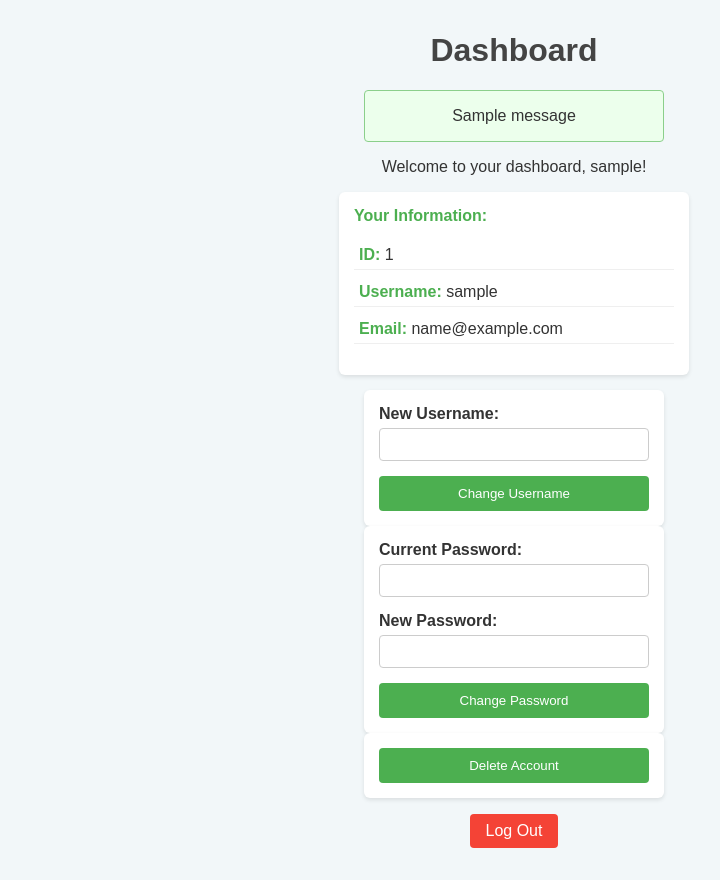
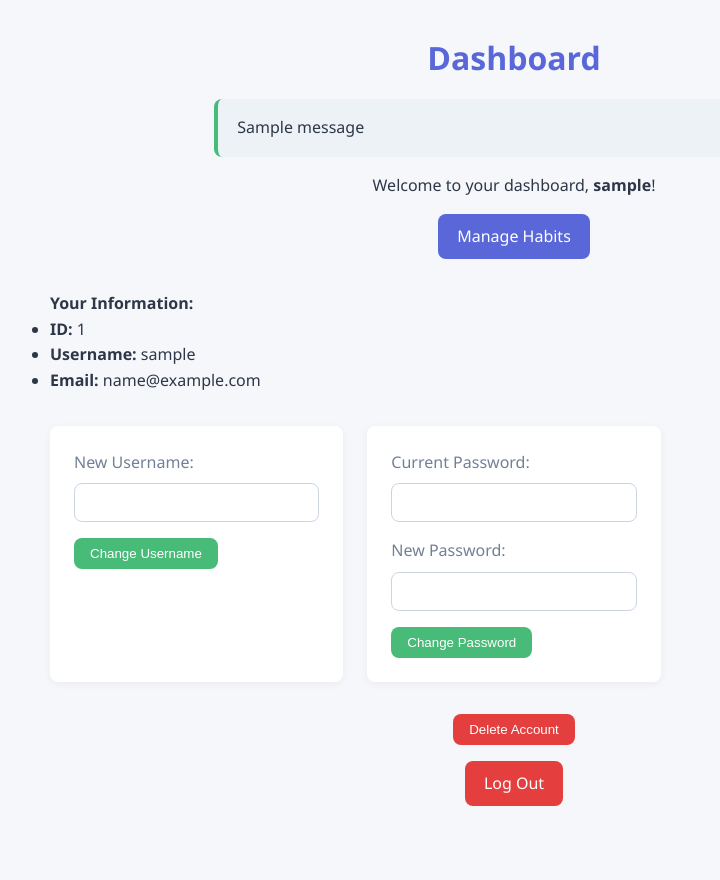
Before and after one commit to andriigora/MindSetGo, a Flask app: page /dashboard in a window 1280 px wide. Shown: the whole page, without its empty margins (126-846 px from the left). After the commit the page ends 806 px from the top, so only its background shows below. Run offline with Flask 3, Linux system fonts and the light colour scheme; the visitor is signed in with stand-in values (Sample User, id 1); tables that the repository leaves empty hold one stand-in row (values such as "Sample post"); one stand-in notice (Sample message) is shown; parts of the project's set-up code (start-up, migrations or seed data) failed here and were passed over.

Commit message:
v0.4 (Habits CRUD)

```diff
--- a/app.py
+++ b/app.py
@@ -2,12 +2,15 @@ from flask import Flask, render_template, request, redirect, url_for, session, f
 from flask_sqlalchemy import SQLAlchemy
 from flask_bcrypt import Bcrypt
 from config import SETTINGS
+from flask_migrate import Migrate
+from datetime import date, timedelta
+from sqlalchemy import func
 
-
-app = Flask(__name__)
+app = Flask(__name__, instance_relative_config=True)
 app.config.update(SETTINGS)
 db = SQLAlchemy(app)
 bcrypt = Bcrypt(app)
+migrate = Migrate(app, db)
 
 class User(db.Model):
     id = db.Column(db.Integer, primary_key=True)  # Unique user id
@@ -34,7 +37,7 @@ def register():
             db.session.commit()
             flash('Account created successfully. Please log in.', 'success')
             return redirect(url_for('login'))
-        except Exception as e:
+        except Exception:
             # In case of error (like duplicate username/email), roll back the session.
             db.session.rollback()
             flash('Error: Username or email may already exist.', 'danger')
@@ -139,6 +142,129 @@ def logout():
     return redirect(url_for('login'))
 
 
+class Habit(db.Model):
+    id = db.Column(db.Integer, primary_key=True)
+    user_id = db.Column(db.Integer, db.ForeignKey('user.id'), nullable=False)
+    name = db.Column(db.String(120), nullable=False)
+    frequency = db.Column(db.String(50), nullable=False)   # 'daily' or 'weekly'
+    goal = db.Column(db.Integer, nullable=False)
+    status = db.Column(db.Boolean, default=True)
+    created_at = db.Column(db.Date, nullable=False, default=date.today)
+
+    progresses = db.relationship('Progress', backref='habit', cascade='all, delete-orphan')
+
+    def __repr__(self):
+        return f"<Habit {self.name}>"
+
+class Progress(db.Model):
+    id = db.Column(db.Integer, primary_key=True)
+    habit_id = db.Column(db.Integer, db.ForeignKey('habit.id'), nullable=False)
+    date = db.Column(db.Date, nullable=False, default=date.today)
+    count = db.Column(db.Integer, nullable=False, default=0)
+
+    __table_args__ = (
+        db.UniqueConstraint('habit_id', 'date', name='unique_daily_progress'),
+     ) # for any given habit and date there can be at most one row
+
+    def __repr__(self):
+        return f"<Progress Habit:{self.habit_id} on {self.date} = {self.count}>"
+
+def require_login():
+    if 'user_id' not in session:
+        flash('Please log in.', 'warning')
+        return redirect(url_for('login'))
+
+@app.route('/habits', methods=['GET', 'POST'])
+def habits():
+    if 'user_id' not in session:
+        return redirect(url_for('login'))
+    user = User.query.get(session['user_id'])
+
+    if request.method == 'POST':
+        return redirect(url_for('habits'))
+
+    habits = Habit.query.filter_by(user_id=user.id).all()
+    today = date.today()
+
+    p_today = Progress.query.filter_by(date=today).all()
+    done_today = {p.habit_id for p in p_today}
+    progress_today = {p.habit_id: p.count for p in p_today}
+
+    week_start = today - timedelta(days=today.weekday())
+    weekly_progress = {}
+    for h in habits:
+        if h.frequency == 'weekly':
+            total = db.session.query(
+                func.coalesce(func.sum(Progress.count), 0)
+            ).filter(
+                Progress.habit_id == h.id,
+                Progress.date >= week_start,
+                Progress.date <= today
+            ).scalar()
+            weekly_progress[h.id] = total or 0
+        else:
+            weekly_progress[h.id] = progress_today.get(h.id, 0)
+
+    return render_template(
+        'habits.html',
+        habits=habits,
+        done_today=done_today,
+        progress_today=progress_today,
+        weekly_progress=weekly_progress,
+        week_start=week_start
+    )
+
+@app.route('/habits/<int:habit_id>/edit', methods=['POST'])
+def edit_habit(habit_id):
+    habit = Habit.query.get_or_404(habit_id)
+    if habit.user_id != session.get('user_id'):
+        flash('Not authorized.', 'danger')
+        return redirect(url_for('habits'))
+
+    habit.name = request.form['name']
+    habit.frequency = request.form['frequency']
+    habit.goal = int(request.form['goal'])
+    db.session.commit()
+    flash('Habit updated.', 'success')
+    return redirect(url_for('habits'))
+
+@app.route('/habits/<int:habit_id>/delete', methods=['POST'])
+def delete_habit(habit_id):
+    habit = Habit.query.get_or_404(habit_id)
+    if habit.user_id != session.get('user_id'):
+        flash('Not authorized.', 'danger')
+        return redirect(url_for('habits'))
+    db.session.delete(habit)
+    db.session.commit()
+    flash('Habit deleted.', 'info')
+    return redirect(url_for('habits'))
+
+@app.route('/habits/<int:habit_id>/complete', methods=['POST'])
+def complete_habit(habit_id):
+    if 'user_id' not in session:
+        return redirect(url_for('login'))
+    habit = Habit.query.get_or_404(habit_id)
+    if habit.user_id != session.get('user_id'):
+        flash('How did you get here?!', 'danger')
+        return redirect(url_for('habits'))
+    today = date.today()
+    try:
+        count = int(request.form.get('count', 0))
+    except ValueError:
+        flash('Write number.', 'warning')
+        return redirect(url_for('habits'))
+
+    progress = Progress.query.filter_by(habit_id=habit_id, date=today).first()
+    if not progress:
+        progress = Progress(habit_id=habit_id, date=today, count=count)
+        db.session.add(progress)
+    else:
+        progress.count = count
+
+    db.session.commit()
+    flash(f"Save: «{habit.name}» – {count} from {habit.goal}", 'success')
+    return redirect(url_for('habits'))
+
 if __name__ == '__main__':
     db.create_all()
     app.run()
--- a/static/style.css
+++ b/static/style.css
@@ -1,131 +1,263 @@
-/*----------------The file style.css IS AI generated----------------*/
-* {
-    box-sizing: border-box;
-}
-/*---------------- Global Styles ----------------*/
-body {
-    font-family: Arial, sans-serif;
-    margin: 2em;
-    background-color: #f2f7f9;
-    color: #333;
+/* ==============================================
+
+    !AI!
+   Root Variables & Base Reset
+   ============================================== */
+:root {
+  --color-bg: #f5f7fa;
+  --color-surface: #ffffff;
+  --color-primary: #5a67d8;
+  --color-primary-hover: #434190;
+  --color-secondary: #48bb78;
+  --color-secondary-hover: #2f855a;
+  --color-text: #2d3748;
+  --color-muted: #718096;
+  --color-error: #e53e3e;
+  --radius: 0.5rem;
+  --shadow: 0 2px 8px rgba(0,0,0,0.05);
+  --transition: 0.2s ease-in-out;
 }
 
-h1, h2, h3 {
-    text-align: center;
-    color: #444;
+*,
+*::before,
+*::after {
+  box-sizing: border-box;
+  margin: 0; padding: 0;
 }
 
-/*---------------- Form Styles ----------------*/
+body {
+  font-family: 'Segoe UI', Roboto, sans-serif;
+  background-color: var(--color-bg);
+  color: var(--color-text);
+  line-height: 1.6;
+  min-height: 100vh;
+}
+
+/* ==============================================
+   Layout Helpers
+   ============================================== */
+.container {
+  max-width: 960px;
+  margin: 2rem auto;
+  padding: 0 1rem;
+}
+
+.cards {
+  display: grid;
+  grid-template-columns: repeat(auto-fill, minmax(280px, 1fr));
+  gap: 1.5rem;
+}
+
+/* ==============================================
+   Typography & Headings
+   ============================================== */
+h1, h2, h3 {
+  color: var(--color-primary);
+  margin-bottom: 1rem;
+  text-align: center;
+}
+
+p {
+  margin-bottom: 1rem;
+}
+
+/* ==============================================
+   Buttons
+   ============================================== */
+.btn {
+  display: inline-block;
+  padding: 0.6em 1.2em;
+  border: none;
+  border-radius: var(--radius);
+  background-color: var(--color-primary);
+  color: #fff;
+  text-decoration: none;
+  font-weight: 500;
+  cursor: pointer;
+  transition: background-color var(--transition);
+}
+
+.btn:hover {
+  background-color: var(--color-primary-hover);
+}
+
+.btn-secondary {
+  background-color: var(--color-secondary);
+}
+
+.btn-secondary:hover {
+  background-color: var(--color-secondary-hover);
+}
+
+.btn-logout {
+  background-color: var(--color-error);
+}
+
+.btn-logout:hover {
+  opacity: 0.9;
+}
+
+/* ==============================================
+   Cards & Forms
+   ============================================== */
+.card {
+  background-color: var(--color-surface);
+  border-radius: var(--radius);
+  box-shadow: var(--shadow);
+  padding: 1.5rem;
+}
+
 form {
-    max-width: 300px;
-    margin: auto;
-    padding: 15px;
-    background-color: white;
-    border-radius: 6px;
-    box-shadow: 0 2px 4px rgba(0,0,0,0.1);
+  width: 100%;
 }
 
 label {
-    font-weight: bold;
+  display: block;
+  margin-bottom: 0.5rem;
+  font-weight: 500;
+  color: var(--color-muted);
 }
 
-form input[type="text"],
-form input[type="email"],
-form input[type="password"] {
-    width: 100%;
-    padding: 8px 10px;
-    margin-top: 5px;
-    margin-bottom: 15px;
-    border: 1px solid #ccc;
-    border-radius: 4px;
+input[type="text"],
+input[type="email"],
+input[type="password"],
+input[type="number"],
+select {
+  width: 100%;
+  padding: 0.6em;
+  margin-bottom: 1rem;
+  border: 1px solid #cbd5e0;
+  border-radius: var(--radius);
+  font-size: 1rem;
+  transition: border-color var(--transition);
 }
 
-form input[type="submit"] {
-    width: 100%;
-    padding: 10px;
-    background-color: #4CAF50;
-    color: white;
-    cursor: pointer;
-    border: none;
-    border-radius: 4px;
-    transition: background-color 0.3s ease-in-out;
+input:focus,
+select:focus {
+  outline: none;
+  border-color: var(--color-primary);
 }
 
-form input[type="submit"]:hover {
-    background-color: #45a049;
-}
-
-/*---------------- Buttons ----------------*/
-.btn {
-    display: inline-block;
-    padding: 8px 16px;
-    color: white;
-    text-decoration: none;
-    border-radius: 4px;
-    text-align: center;
-    transition: opacity 0.3s ease;
-}
-
-.btn-logout {
-    background-color: #f44336;
-}
-
-.btn-logout:hover {
-    opacity: 0.8;
-}
-
-/*---------------- Messages and Alerts ----------------*/
+/* ==============================================
+   Messages & Alerts
+   ============================================== */
 .message {
-    margin: 1em auto;
-    padding: 1em;
-    max-width: 300px;
-    border-radius: 4px;
-    text-align: center;
-    background-color: #e9f6ff;
-    border: 1px solid #88caff;
-}
-
-.message.error {
-    background-color: #ffecec;
-    border-color: #ff5c5c;
+  max-width: 600px;
+  margin: 1rem auto;
+  padding: 1rem 1.2rem;
+  border-left: 4px solid var(--color-primary);
+  background-color: #edf2f7;
+  border-radius: var(--radius);
 }
 
 .message.success {
-    background-color: #ecffec;
-    border-color: #8bcf8b;
+  border-color: var(--color-secondary);
 }
 
-/*---------------- Dashboard Specific Styles ----------------*/
-.user-info {
-    max-width: 350px;
-    margin: 15px auto;
-    padding: 15px;
-    background: #fff;
-    border-radius: 6px;
-    box-shadow: 0 2px 4px rgba(0,0,0,0.1);
+.message.danger,
+.message.error {
+  border-color: var(--color-error);
 }
 
-.user-info ul {
-    list-style-type: none;
-    padding: 0;
-}
-
-.user-info li {
-    padding: 5px;
-    margin-bottom: 8px;
-    border-bottom: 1px solid #efefef;
-}
-
-.user-info strong {
-    color: #4CAF50;
-}
-
-/*---------------- Links ----------------*/
+/* ==============================================
+   Navigation & Links
+   ============================================== */
 a {
-    color: #4CAF50;
-    text-decoration: none;
+  color: var(--color-primary);
+  text-decoration: none;
+  transition: color var(--transition);
 }
 
 a:hover {
-    text-decoration: underline;
+  color: var(--color-primary-hover);
+  text-decoration: underline;
 }
+
+/* ==============================================
+   Habit List (Grid of Cards)
+   ============================================== */
+.habit-list {
+  list-style: none;
+  display: grid;
+  grid-template-columns: 1fr;
+  gap: 1rem;
+  margin-top: 1.5rem;
+}
+
+.habit-card {
+  background-color: var(--color-surface);
+  border: 1px solid #e2e8f0;
+  border-radius: var(--radius);
+  box-shadow: var(--shadow);
+  padding: 1rem;
+  display: flex;
+  flex-direction: column;
+  gap: 0.75rem;
+}
+
+.habit-header {
+  display: flex;
+  justify-content: space-between;
+  align-items: center;
+}
+
+.habit-title {
+  font-size: 1.1rem;
+  font-weight: 600;
+}
+
+.habit-meta {
+  font-size: 0.9rem;
+  color: var(--color-muted);
+}
+
+/* ==============================================
+   Progress Input & Actions
+   ============================================== */
+.progress-form {
+  display: flex;
+  align-items: center;
+  gap: 0.5rem;
+}
+
+.progress-form input[type="number"] {
+  width: 3.5rem;
+  padding: 0.4em;
+  text-align: center;
+}
+
+.progress-form button {
+  padding: 0.4em 0.8em;
+}
+
+/* ==============================================
+   Edit / Delete / Details
+   ============================================== */
+.details {
+  margin-top: 0.5rem;
+}
+
+.details summary {
+  cursor: pointer;
+  font-size: 0.95rem;
+  color: var(--color-primary);
+}
+
+.delete-form {
+  margin-top: 0.5rem;
+  text-align: right;
+}
+.overdone {
+  color: var(--color-secondary);
+  font-weight: bold;
+  margin-left: 0.5rem;
+}
+
+/* ==============================================
+   Responsive Tweaks
+   ============================================== */
+@media (min-width: 600px) {
+  .habit-list {
+    grid-template-columns: repeat(auto-fill, minmax(300px, 1fr));
+  }
+}
--- a/templates/index.html
+++ b/templates/index.html
@@ -1,26 +1,22 @@
+<!-- templates/index.html (updated; based on original) -->
 <!DOCTYPE html>
 <html lang="en">
 <head>
     <meta charset="UTF-8">
     <title>
-        {% if form_type == 'register' %}
-            Register
-        {% elif form_type == 'login' %}
-            Login
-        {% else %}
-            Dashboard
+        {% if form_type == 'register' %}Register
+        {% elif form_type == 'login' %}Login
+        {% else %}Dashboard
         {% endif %}
     </title>
     <link rel="stylesheet" href="{{ url_for('static', filename='style.css') }}">
 </head>
 <body>
+  <div class="container">
     <h1>
-    {% if form_type == 'register' %}
-        Register
-    {% elif form_type == 'login' %}
-        Login
-    {% else %}
-        Dashboard
+      {% if form_type == 'register' %}Register
+      {% elif form_type == 'login' %}Login
+      {% else %}Dashboard
       {% endif %}
     </h1>
 
@@ -33,6 +29,7 @@
     {% endwith %}
 
     {% if form_type == 'register' %}
+      <div class="card">
         <form method="POST" action="{{ url_for('register') }}">
           <label for="username">Username:</label>
           <input type="text" id="username" name="username" required>
@@ -43,11 +40,15 @@
           <label for="password">Password:</label>
           <input type="password" id="password" name="password" required>
 
-        <input type="submit" value="Register">
+          <button type="submit" class="btn btn-secondary">Register</button>
         </form>
-    <p style="text-align:center;">Already have an account? <a href="{{ url_for('login') }}">Login here</a></p>
+        <p style="text-align:center; margin-top:1rem;">
+          Already have an account? <a href="{{ url_for('login') }}">Login here</a>
+        </p>
+      </div>
 
     {% elif form_type == 'login' %}
+      <div class="card">
         <form method="POST" action="{{ url_for('login') }}">
           <label for="email">Email:</label>
           <input type="email" id="email" name="email" required>
@@ -55,12 +56,18 @@
           <label for="password">Password:</label>
           <input type="password" id="password" name="password" required>
 
-        <input type="submit" value="Login">
+          <button type="submit" class="btn btn-secondary">Login</button>
         </form>
-    <p style="text-align:center;">Don't have an account? <a href="{{ url_for('register') }}">Register here</a></p>
+        <p style="text-align:center; margin-top:1rem;">
+          Don't have an account? <a href="{{ url_for('register') }}">Register here</a>
+        </p>
+      </div>
 
     {% elif form_type == 'dashboard' %}
-    <p style="text-align:center;">Welcome to your dashboard, {{ user.username }}!</p>
+      <p style="text-align:center;">Welcome to your dashboard, <strong>{{ user.username }}</strong>!</p>
+      <p style="text-align:center; margin-bottom:2rem;">
+        <a class="btn" href="{{ url_for('habits') }}">Manage Habits</a>
+      </p>
 
       <div class="user-info">
         <strong>Your Information:</strong>
@@ -71,14 +78,15 @@
         </ul>
       </div>
 
-    <!-- Form to Change Username -->
+      <div class="cards" style="margin-top:2rem;">
+        <div class="card">
           <form method="POST" action="{{ url_for('change_username') }}">
             <label for="new_username">New Username:</label>
             <input type="text" id="new_username" name="new_username" required>
-        <input type="submit" value="Change Username">
+            <button type="submit" class="btn btn-secondary">Change Username</button>
           </form>
-
-    <!-- Form to Change Password -->
+        </div>
+        <div class="card">
           <form method="POST" action="{{ url_for('change_password') }}">
             <label for="current_password">Current Password:</label>
             <input type="password" id="current_password" name="current_password" required>
@@ -86,15 +94,15 @@
             <label for="new_password">New Password:</label>
             <input type="password" id="new_password" name="new_password" required>
 
-        <input type="submit" value="Change Password">
+            <button type="submit" class="btn btn-secondary">Change Password</button>
           </form>
+        </div>
+      </div>
 
-    <!-- Button for Account Deletion -->
-    <form method="POST" action="{{ url_for('delete_account') }}" onsubmit="return confirmDeletion();">
-        <input type="submit" value="Delete Account">
+      <form method="POST" action="{{ url_for('delete_account') }}" onsubmit="return confirmDeletion();" style="margin-top:2rem; text-align:center;">
+        <button type="submit" class="btn btn-logout">Delete Account</button>
       </form>
-
-    <p style="text-align:center;">
+      <p style="text-align:center; margin-top:1rem;">
         <a class="btn btn-logout" href="{{ url_for('logout') }}">Log Out</a>
       </p>
 
@@ -108,5 +116,6 @@
         }
       </script>
     {% endif %}
+  </div>
 </body>
 </html>
```
Also changed, not shown: templates/habits.html (added, +131 -0 lines). Lines whose indentation alone changed are shown as unchanged.
